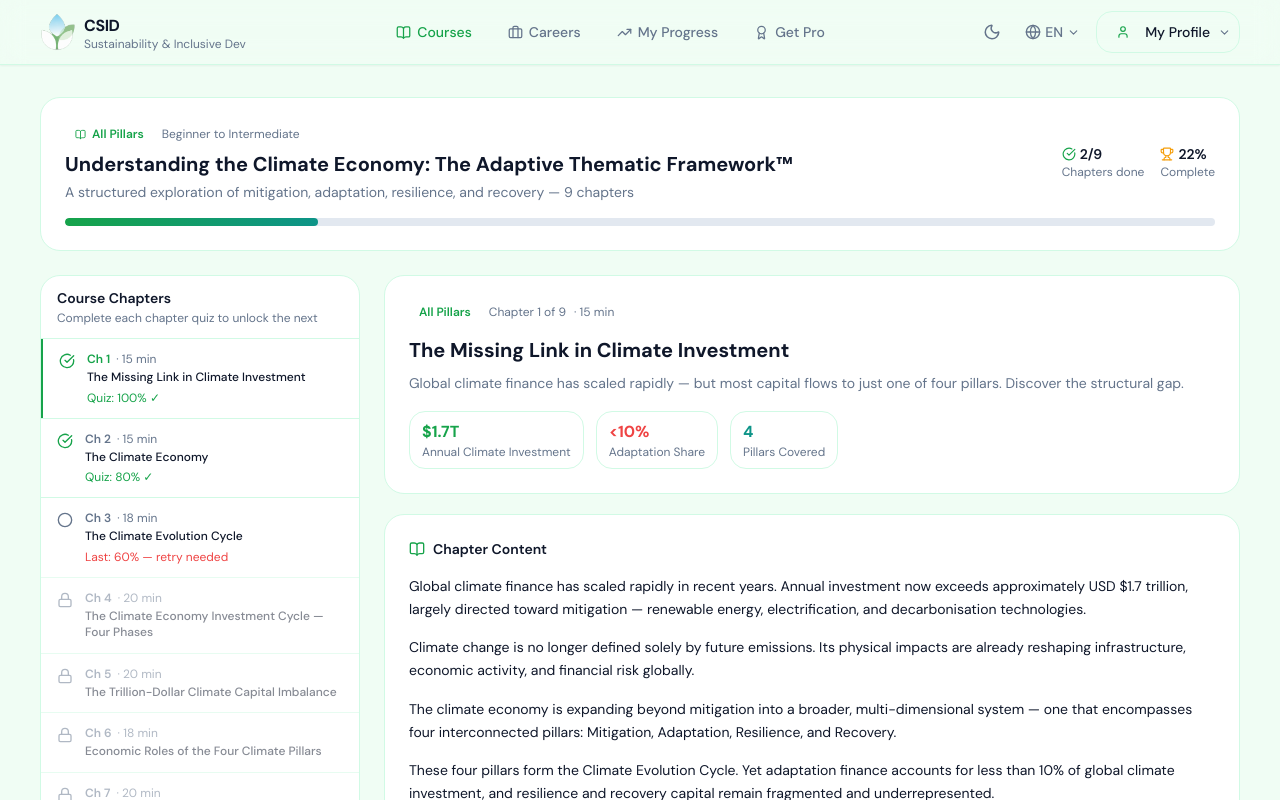
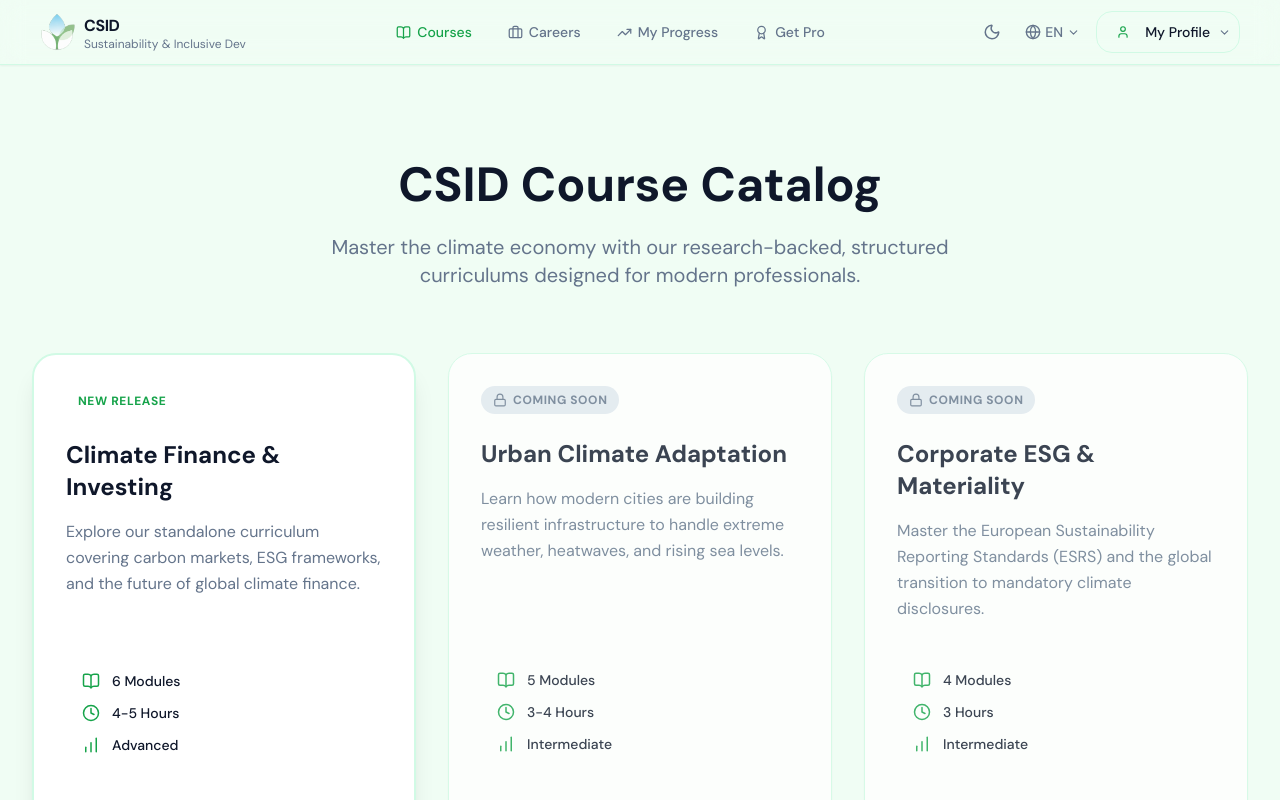
Before and after one commit to Arkraj7/csid, a Next.js app: page /csid/courses in a window 1280 px wide. Shown: the top 800 px of the page. Built offline with nearby package versions, Linux system fonts and the light colour scheme.

Commit message:
Refactor CoursesPage component with course data

```diff
--- a/src/app/courses/page.tsx
+++ b/src/app/courses/page.tsx
@@ -1,14 +1,97 @@
 import React from 'react';
 import Navbar from '@/components/Navbar';
 import Footer from '@/components/Footer';
-import CoursesPageClient from '@/app/courses/components/CoursesPageClient';
+import { BookOpen, Clock, BarChart, Lock, Play } from 'lucide-react';
 
 export default function CoursesPage() {
+  const courses = [
+    {
+      title: "Climate Finance & Investing",
+      description: "Explore our standalone curriculum covering carbon markets, ESG frameworks, and the future of global climate finance.",
+      modules: "6 Modules",
+      duration: "4-5 Hours",
+      level: "Advanced",
+      available: true,
+      link: "/csid/climate-finance.html"
+    },
+    {
+      title: "Urban Climate Adaptation",
+      description: "Learn how modern cities are building resilient infrastructure to handle extreme weather, heatwaves, and rising sea levels.",
+      modules: "5 Modules",
+      duration: "3-4 Hours",
+      level: "Intermediate",
+      available: false,
+      link: "#"
+    },
+    {
+      title: "Corporate ESG & Materiality",
+      description: "Master the European Sustainability Reporting Standards (ESRS) and the global transition to mandatory climate disclosures.",
+      modules: "4 Modules",
+      duration: "3 Hours",
+      level: "Intermediate",
+      available: false,
+      link: "#"
+    }
+  ];
+
   return (
-    <div className="min-h-screen bg-background">
+    <div className="min-h-screen bg-background flex flex-col">
       <Navbar currentPath="/courses" />
-      <main className="max-w-screen-2xl mx-auto px-4 lg:px-8 xl:px-10 2xl:px-16 py-8">
-        <CoursesPageClient />
+
+      <main className="flex-grow pt-24 pb-20 px-4 sm:px-6 lg:px-8 max-w-screen-xl mx-auto w-full">
+        <div className="text-center mb-16">
+          <h1 className="text-4xl md:text-5xl font-bold text-foreground mb-6">CSID Course Catalog</h1>
+          <p className="text-xl text-muted-foreground max-w-2xl mx-auto">
+            Master the climate economy with our research-backed, structured curriculums designed for modern professionals.
+          </p>
+        </div>
+
+        <div className="grid grid-cols-1 md:grid-cols-2 lg:grid-cols-3 gap-8">
+          {courses.map((course, idx) => (
+            <div key={idx} className={`bg-card rounded-3xl p-8 flex flex-col h-full transition-all duration-300 ${course.available ? 'border-2 border-primary/40 shadow-xl hover:shadow-primary/20 hover:-translate-y-1' : 'border border-border shadow-sm opacity-80'}`}>
+
+              {/* Badges */}
+              <div className="mb-6">
+                {!course.available ? (
+                  <span className="inline-flex items-center gap-1.5 px-3 py-1.5 rounded-full bg-muted text-muted-foreground text-xs font-bold uppercase tracking-wider">
+                    <Lock size={14} /> Coming Soon
+                  </span>
+                ) : (
+                  <span className="inline-flex items-center gap-1.5 px-3 py-1.5 rounded-full bg-primary/10 text-primary text-xs font-bold uppercase tracking-wider">
+                    New Release
+                  </span>
+                )}
+              </div>
+
+              <h3 className="text-2xl font-bold text-foreground mb-4">{course.title}</h3>
+              <p className="text-muted-foreground mb-8 flex-grow leading-relaxed">{course.description}</p>
+
+              {/* Course Meta Info */}
+              <div className="space-y-3 mb-8 bg-muted/30 p-4 rounded-xl">
+                <div className="flex items-center gap-3 text-sm text-foreground font-medium">
+                  <BookOpen size={18} className="text-primary" /> {course.modules}
+                </div>
+                <div className="flex items-center gap-3 text-sm text-foreground font-medium">
+                  <Clock size={18} className="text-primary" /> {course.duration}
+                </div>
+                <div className="flex items-center gap-3 text-sm text-foreground font-medium">
+                  <BarChart size={18} className="text-primary" /> {course.level}
+                </div>
+              </div>
+
+              {/* Button */}
+              {course.available ? (
+                <a href={course.link} className="w-full py-4 px-4 bg-primary text-primary-foreground text-center rounded-xl font-bold hover:bg-primary/90 transition-colors flex items-center justify-center gap-2">
+                  Start Course <Play size={18} className="fill-current" />
+                </a>
+              ) : (
+                <button disabled className="w-full py-4 px-4 bg-muted text-muted-foreground text-center rounded-xl font-bold cursor-not-allowed border border-border">
+                  Currently Locked
+                </button>
+              )}
+            </div>
+          ))}
+        </div>
       </main>
       <Footer />
     </div>
```
